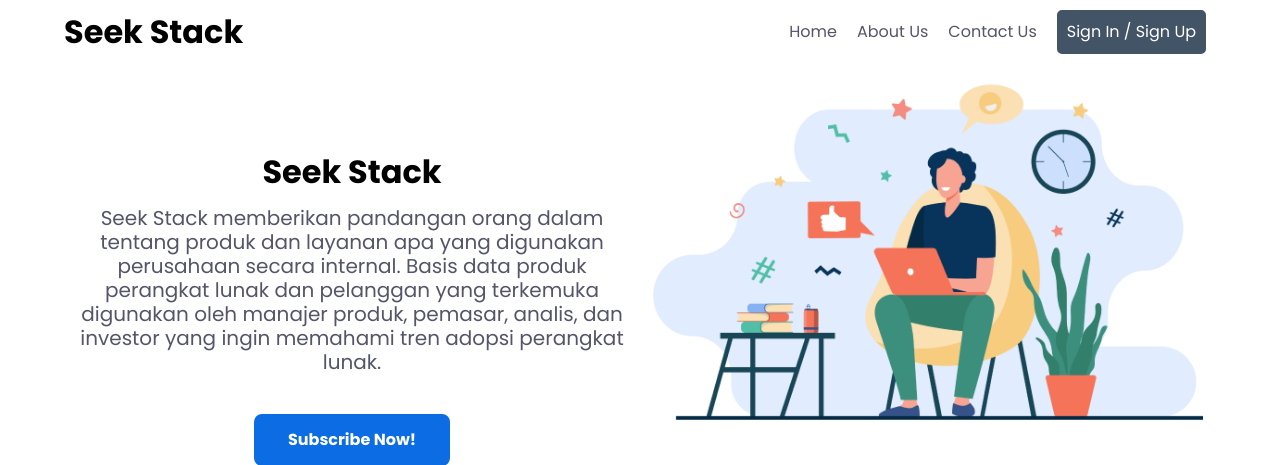
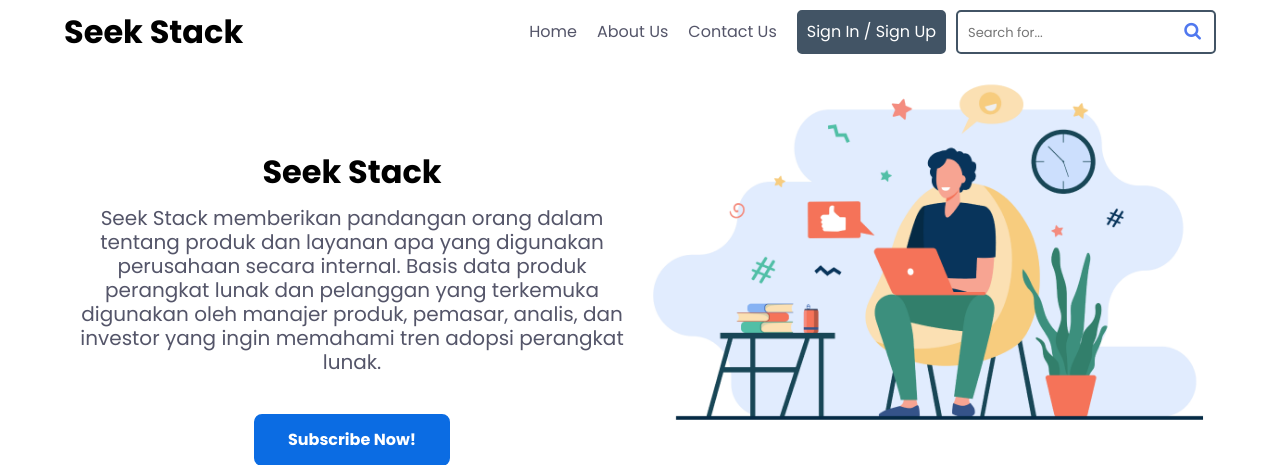
Before and after one commit to VolaTile324/Kel9_WebProject, a PHP site: page / in a window 1280 px wide. Shown: the top 465 px of the page. Run offline with PHP 8.4, Linux system fonts and the light colour scheme.

Commit message:
Bugfixes, index added search bar

```diff
--- a/admin.html
+++ b/admin.html
@@ -60,7 +60,7 @@
                 </ul>
 
                 <ul class="logout-mode">
-                    <li><a href="#">
+                    <li><a href="login.html">
                         <i class="uil uil-signout"></i>
                         <span class="link-name">Logout</span>
                     </a></li>
--- a/css/general.css
+++ b/css/general.css
@@ -80,6 +80,31 @@ a{
     border: 2px solid #425465;
 }
 
+.search-box-smol {
+    width: 240px;
+    height: 24px;
+    border: 2px solid #425465;
+    border-radius: 5px;
+    padding: 8px;
+}
+
+.search-box-smol .fa{
+    display: inline;
+    font-size: 18px;
+    color: #5078ef;
+    cursor: pointer;
+}
+
+#search-input-smol {
+    width: 210px;
+    height: 100%;
+    border: none;
+    outline: none;
+    font-size: 13px;
+    font-family: Poppins;
+}
+
+
 
 /*Ini Bagian Footer*/
 .footer{
@@ -132,7 +157,7 @@ a{
     }
 }
 
-@media only screen and (max-width: 485px) {
+@media only screen and (max-width: 800px) {
     .nav{
         flex-wrap: wrap;
     }
--- a/index.html
+++ b/index.html
@@ -9,7 +9,9 @@
         <link rel="stylesheet" type="text/css" href="css/index.css" />
         <link rel="preconnect" href="https://fonts.googleapis.com">
         <link rel="preconnect" href="https://fonts.gstatic.com" crossorigin>
+        <link rel="stylesheet" href="https://cdnjs.cloudflare.com/ajax/libs/font-awesome/4.7.0/css/font-awesome.min.css">
         <link href="https://fonts.googleapis.com/css2?family=Poppins:ital,wght@0,400;0,700;1,400;1,700&display=swap" rel="stylesheet">
+        <script src="js/index.js"></script>
         <title>Seek Stack</title>
 	</head>
 
@@ -26,7 +28,10 @@
                         <a href="#" class="link">About Us</a>
                         <a href="#" class="link">Contact Us</a>
                         <a href="login.html" class="button-login">Sign In / Sign Up</a>
-                        </ul>
+                        <div class="search-box-smol">
+                            <input id="search-input-smol" type="text" placeholder="Search for..." value=""/>
+                            <i class="fa fa-search" onclick="startSearch()"></i>
+                        </div>
                     </nav>
 
                 </div>
--- a/js/index.js
+++ b/js/index.js
@@ -0,0 +1,3 @@
+function startSearch(){
+    window.open("search_page.html", "_self");
+}
--- a/js/signup.js
+++ b/js/signup.js
@@ -18,6 +18,6 @@ function checkPassword() {
        setMessage.innerHTML = "**Password length must not exceed 15 characters";
        return false;
     } else {
-       alert("Password is correct");
+      window.open("index.html", "_self");
     }
   }
--- a/login.html
+++ b/login.html
@@ -49,6 +49,8 @@
                         <p class="or">or</p>
                         <hr>
                     </div>
+                </form>
+                <form action="signup.html">
                     <button type="submit" class="button-signup">Sign Up</button>
                 </form>
             </div>
--- a/signup.html
+++ b/signup.html
@@ -27,9 +27,9 @@
     <main>
         <div class="signup-container">
             <h1 class="signup-header">Sign Up</h1>
-            <form>
+            <form action="javascript:checkPassword()">
                 <div class="margin-bottom15px">
-                    <label for="username" >Email</label>
+                    <label for="username" >Username</label>
                     <input type="text" id="username" required>
                 </div>
                 <div class="margin-bottom15px">
@@ -41,7 +41,7 @@
                     <input type="password" id="password" value="" required>
                     <p id="pwmessage"></p>
                 </div>
-                <button type="submit" class="button-signup" onclick="checkPassword()">Sign Up</button>
+                <button type="submit" class="button-signup">Sign Up</button>
             </form>
         </div>
 	</main>
```
